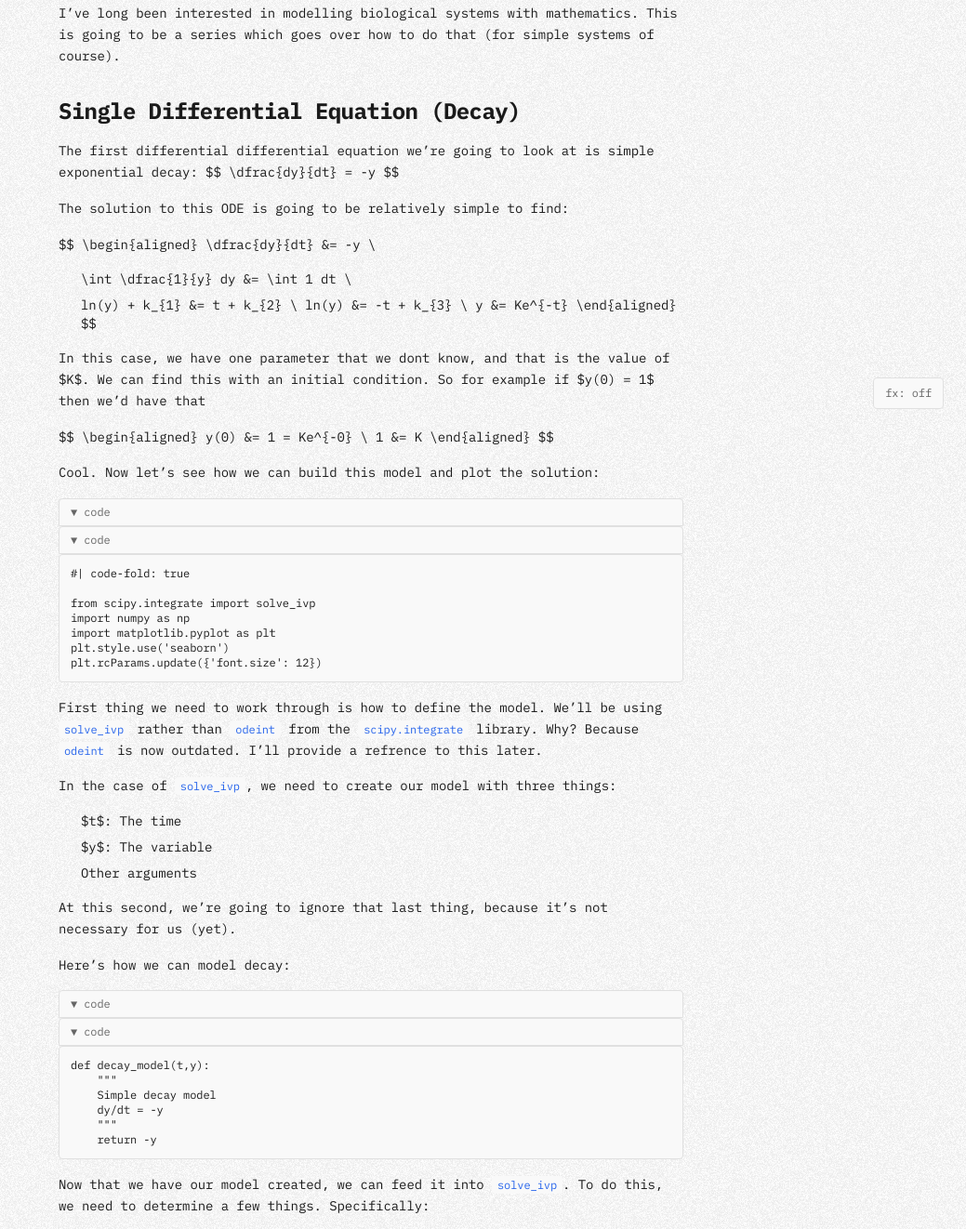
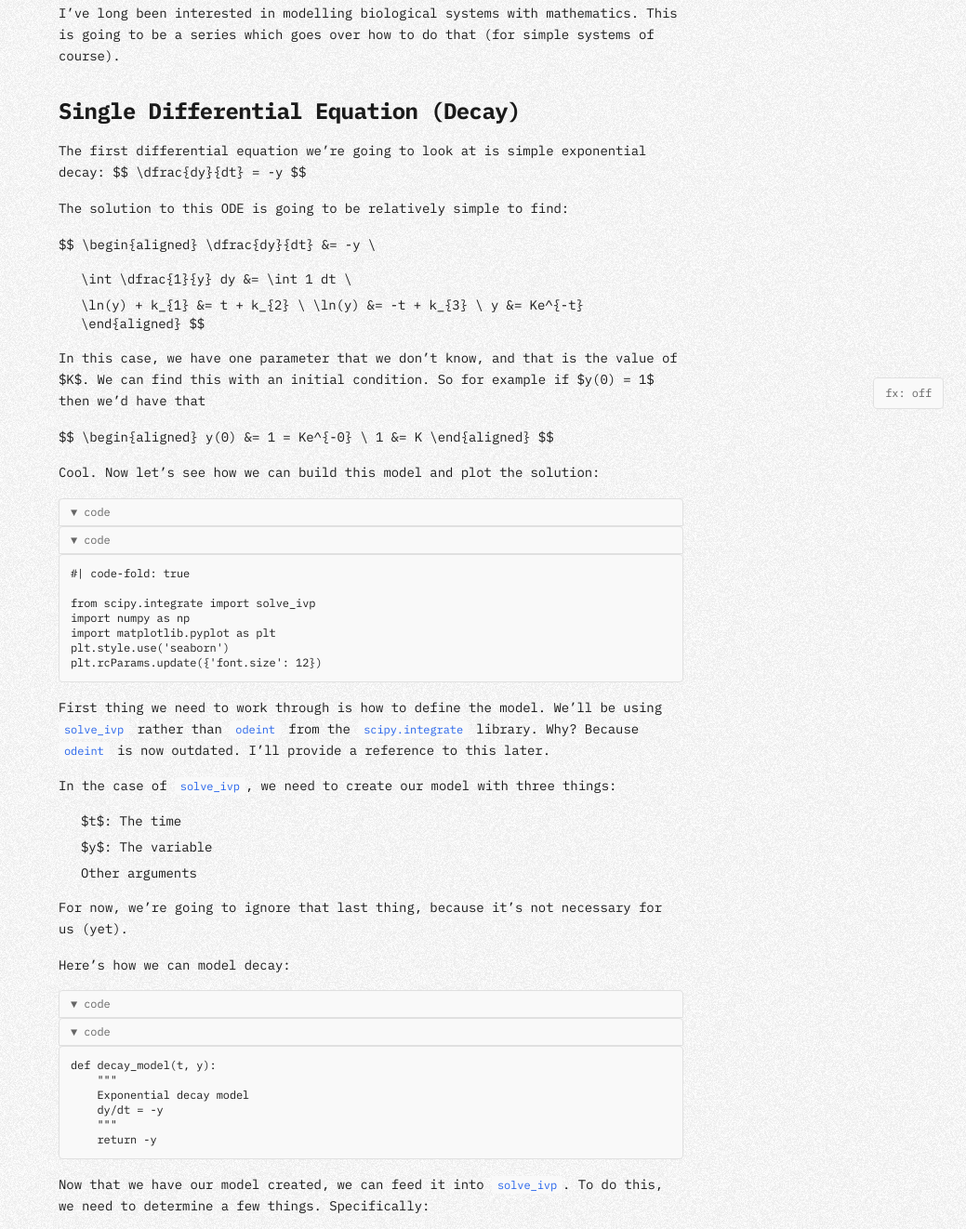
Before and after one commit to cluttered-cabinet/cluttered-cabinet.github.io, an Astro site: page /posts/differential-equations-1 in a window 1280 px wide. Shown: the part 336-1658 px from the top of the page at 93% size, without its empty margins (241-1280 px from the left). Built offline with nearby package versions, Linux system fonts and the light colour scheme; Astro itself is replaced by a stand-in of ours; some packages are replaced by stand-ins of ours; code samples lack their colours.

Commit message:
Fix typos and formatting in Differential Equations post
Corrected typos and formatting issues in the markdown content, including grammatical errors and spacing adjustments.

````diff
--- a/src/content/posts/Differential-Equations-1.md
+++ b/src/content/posts/Differential-Equations-1.md
@@ -9,7 +9,7 @@ I've long been interested in modelling biological systems with mathematics. This
 
 # Single Differential Equation (Decay)
 
-The first differential differential equation we're going to look at is simple exponential decay:
+The first differential equation we're going to look at is simple exponential decay:
 $$
 \dfrac{dy}{dt} = -y
 $$
@@ -20,13 +20,13 @@ $$
 \begin{aligned}
 \dfrac{dy}{dt} &= -y \\
 - \int \dfrac{1}{y} dy &= \int 1 dt \\
-- ln(y) + k_{1} &= t + k_{2} \\
-ln(y) &= -t + k_{3} \\
+- \ln(y) + k_{1} &= t + k_{2} \\
+\ln(y) &= -t + k_{3} \\
 y &= Ke^{-t}
 \end{aligned}
 $$
 
-In this case, we have one parameter that we dont know, and that is the value of $K$. We can find this with an initial condition. So for example if $y(0) = 1$ then we'd have that
+In this case, we have one parameter that we don't know, and that is the value of $K$. We can find this with an initial condition. So for example if $y(0) = 1$ then we'd have that
 
 $$
 \begin{aligned}
@@ -36,8 +36,6 @@ y(0) &= 1 = Ke^{-0} \\
 $$
 
 Cool. Now let's see how we can build this model and plot the solution:
-
-
 ```python
 #| code-fold: true
 
@@ -48,7 +46,7 @@ plt.style.use('seaborn')
 plt.rcParams.update({'font.size': 12})
 ```
 
-First thing we need to work through is how to define the model. We'll be using `solve_ivp` rather than `odeint` from the `scipy.integrate` library. Why? Because `odeint` is now outdated. I'll provide a refrence to this later.
+First thing we need to work through is how to define the model. We'll be using `solve_ivp` rather than `odeint` from the `scipy.integrate` library. Why? Because `odeint` is now outdated. I'll provide a reference to this later.
 
 In the case of `solve_ivp`, we need to create our model with three things:
 
@@ -56,15 +54,13 @@ In the case of `solve_ivp`, we need to create our model with three things:
 2. $y$: The variable
 3. Other arguments
 
-At this second, we're going to ignore that last thing, because it's not necessary for us (yet).
+For now, we're going to ignore that last thing, because it's not necessary for us (yet).
 
 Here's how we can model decay:
-
-
 ```python
-def decay_model(t,y):
+def decay_model(t, y):
     """
-    Simple decay model
+    Exponential decay model
     dy/dt = -y
     """
     return -y
@@ -79,8 +75,6 @@ Now that we have our model created, we can feed it into `solve_ivp`. To do this,
 Now there are many other options in `solve_ivp`, but for now we'll go over these, just so we can get familiar.
 
 We can set the `t_span` to be from $t = 0$ to $t = 10$, which we denote with a tuple. We can set our initial value to be 1 (like we showed above), and we want a dense output. Just to throw a curve ball in there (and not put ourselves to sleep) I'll solve it for a variety of different initial values:
-
-
 ```python
 #| label: Exponential Decay Graph
 #| fig-cap: Multiple curves showing exponential decay
@@ -88,19 +82,19 @@ We can set the `t_span` to be from $t = 0$ to $t = 10$, which we denote with a t
 
 solution_array = list()
 
-fig, ax = plt.subplots(figsize = (14,7))
+fig, ax = plt.subplots(figsize=(14, 7))
 for i in range(0, 5):
-    solution = solve_ivp(fun = decay_model,
-                         t_span = [0, 6],
-                         y0 = [i],
+    solution = solve_ivp(fun=decay_model,
+                         t_span=[0, 6],
+                         y0=[i],
                          dense_output=True)
 
-    ax.plot(solution.t, solution.y[0], label = fr"$K = {i}$")
+    ax.plot(solution.t, solution.y[0], label=fr"$K = {i}$")
 ax.set_title("Exponential Decay Solution")
 ax.set_ylabel(r'$Ke^{-t}$')
 ax.set_xlabel(r'$t$')
-ax.set_xlim(left = 0, right = max(solution.t))
-ax.set_ylim(bottom = 0)
+ax.set_xlim(left=0, right=max(solution.t))
+ax.set_ylim(bottom=0)
 ax.legend()
 plt.show()
 ```
````
